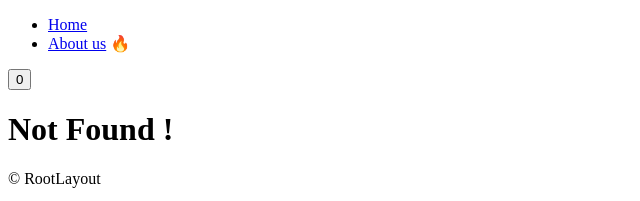
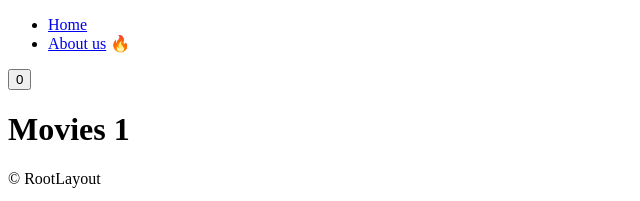
Before and after one commit to loveflora/dev-notes, a Next.js app in the folder 4-nextjs14/: page /movies/1 in a window 1280 px wide. Before the commit this address had no page. Shown: the top 201 px of the page, without its empty margins (0-640 px from the left). Built offline with nearby package versions, Linux system fonts and the light colour scheme.

Commit message:
feat: data fetch

```diff
--- /dev/null
+++ b/4-nextjs14/app/(movies)/movies/[id]/page.tsx
@@ -0,0 +1,13 @@
+export default function MovieDetail({
+  params: { id },
+}: {
+  params: { id: string };
+}) {
+  return <h1>Movies {id}</h1>;
+}
+
+// 폴더명 [ ] dynamic router
+
+//) console.log(props); 라고 하면 ?
+// http://localhost:3000/movies/1?region=kr&page=2
+// { params: { id: '1' }, searchParams: { region: 'kr', page: '2' } }
```
Also changed, not shown: 4-nextjs14/app/(home)/page.tsx (+72 -9 lines).
